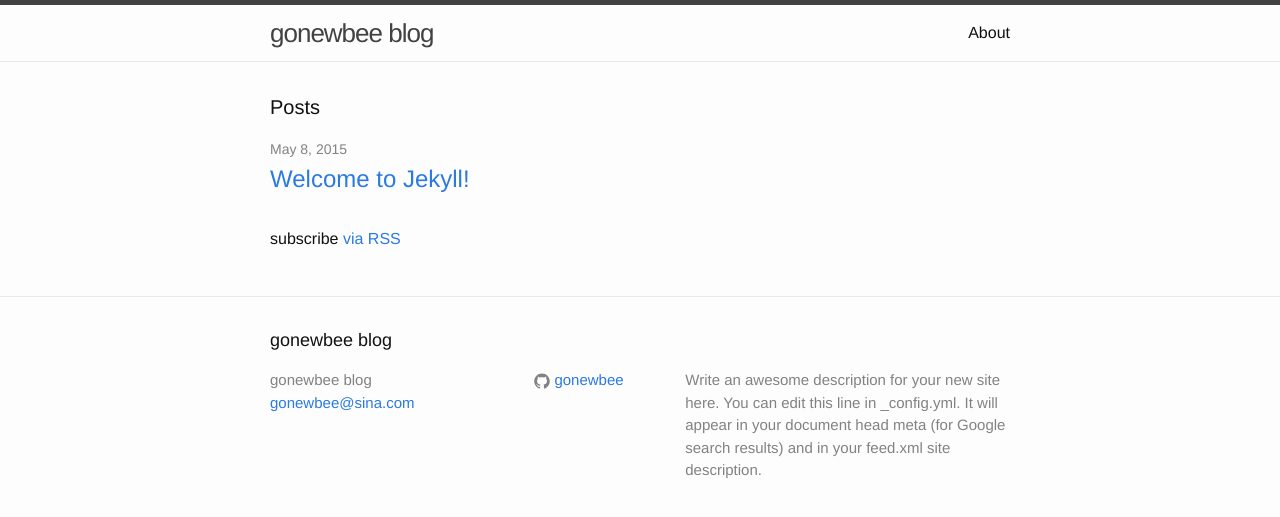
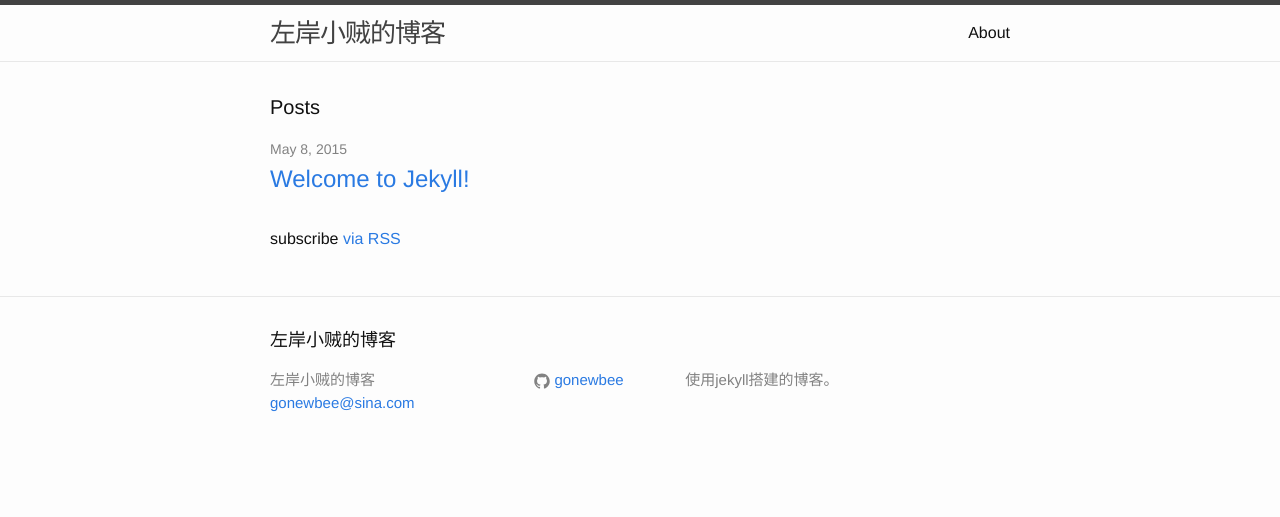
Before and after one commit to gonewbee/gonewbee.github.io, a Jekyll site: the page built from index.html, in a window 1280 px wide. Shown: the top 517 px of the page. Built offline with Jekyll 4.4.1, drawn with Linux system fonts in a browser that asks for light colours.

Commit message:
修改_config.yml测试

```diff
--- a/CNAME
+++ /dev/null
@@ -1 +0,0 @@
-www.gonewbee.com
--- a/_config.yml
+++ b/_config.yml
@@ -1,10 +1,8 @@
 # Site settings
-title: gonewbee blog
+title: 左岸小贼的博客
 email: gonewbee@sina.com
 description: > # this means to ignore newlines until "baseurl:"
-  Write an awesome description for your new site here. You can edit this
-  line in _config.yml. It will appear in your document head meta (for
-  Google search results) and in your feed.xml site description.
+  使用jekyll搭建的博客。
 baseurl: "" # the subpath of your site, e.g. /blog/
 url: "http://yourdomain.com" # the base hostname & protocol for your site
 twitter_username: jekyllrb
```
